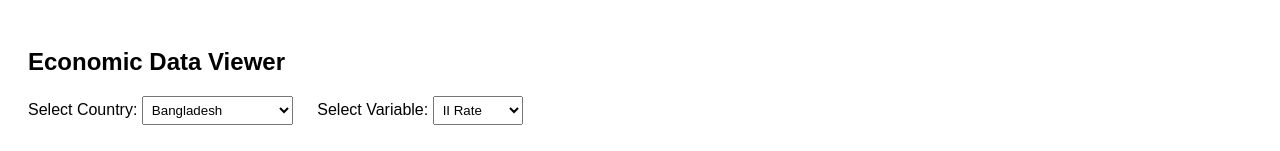
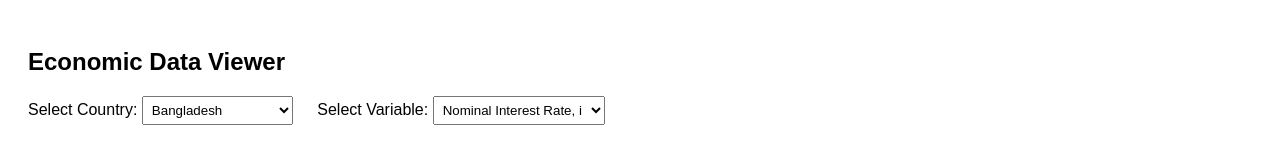
Before and after one commit to daniel-wales/neutralRates, a plain HTML site: page index.html in a window 1280 px wide. Shown: the top 151 px of the page. Drawn offline with nearby package versions, Linux system fonts and the light colour scheme.

Commit message:
Update index.html

```diff
--- a/index.html
+++ b/index.html
@@ -55,8 +55,9 @@
 <!-- Variable Selector -->
 <label for="variableSelect">Select Variable:</label>
 <select id="variableSelect">
-  <option value="ii Rate">II Rate</option>
-  <option value="CPI Level">CPI Level</option>
+  <option value="ii Rate">Nominal Interest Rate, i</option>
+  <option value="CPI Level">Price Level</option>
+  <option value="Real GDP">Real GDP</option>
 </select>
 
 <!-- Chart -->
```
